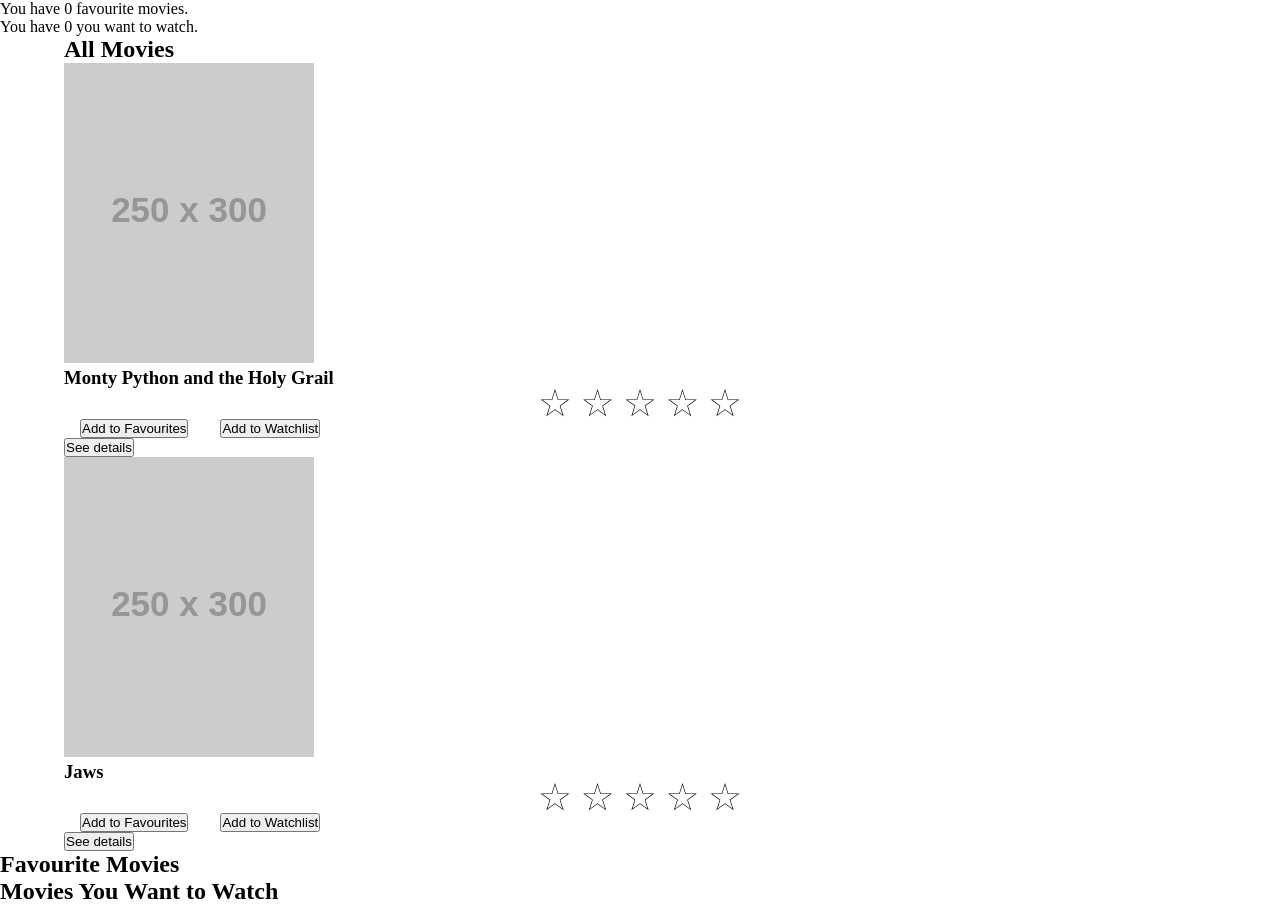
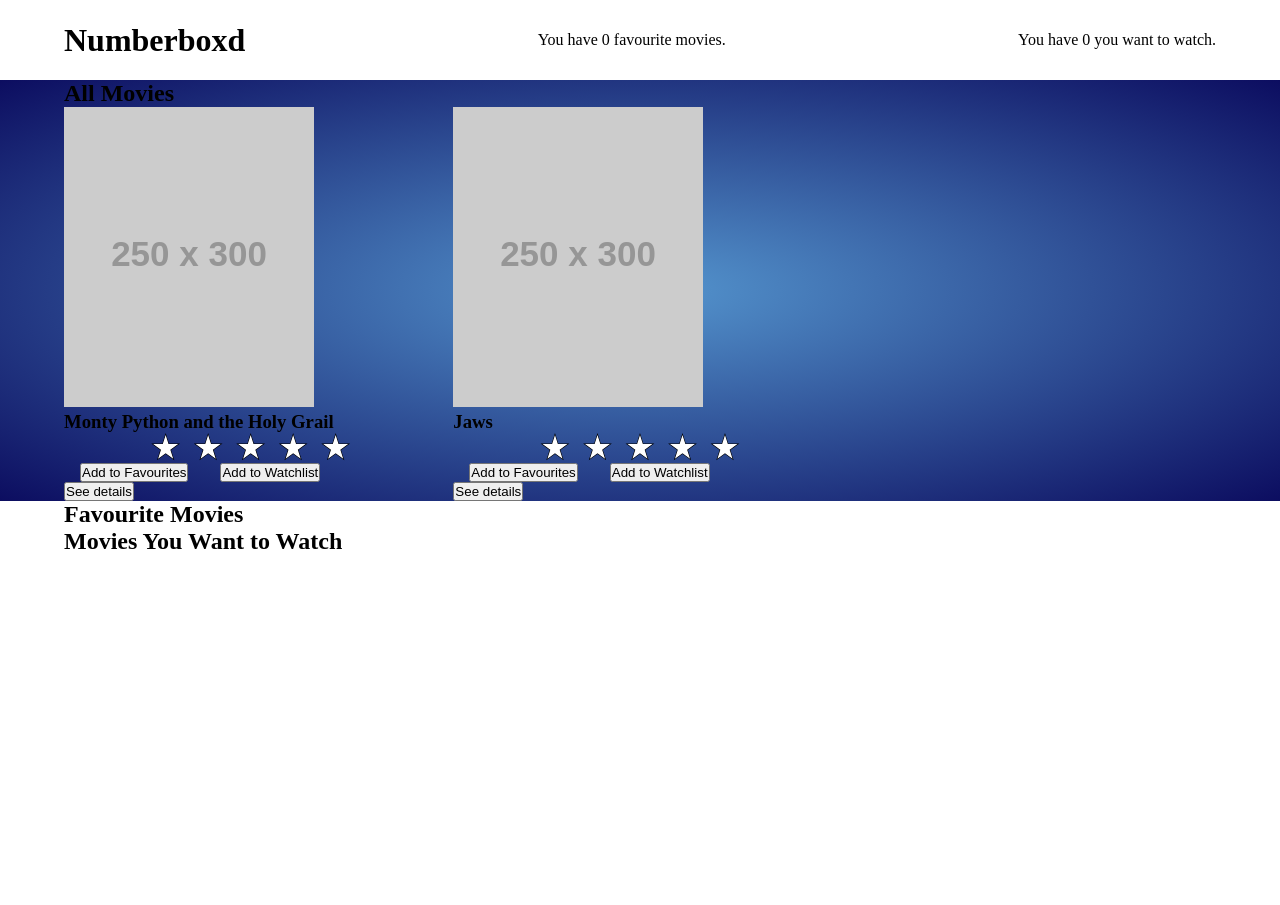
Before and after one commit to Jonathan1144764/movie-app, a Vue app: page / in a window 1280 px wide. After the commit the page ends 800 px from the top, so only its background shows below. Built offline with nearby package versions, Linux system fonts and the light colour scheme.

Commit message:
Added grid and bgcolor to movie list

```diff
--- a/src/App.vue
+++ b/src/App.vue
@@ -1,6 +1,14 @@
 <template>
-  <p>You have {{ moviesFavourited }} favourite movies.</p>
-  <p>You have {{ moviesToWatch }} you want to watch.</p>
+  <header>
+    <div class="container">
+      <div class="header-flex">
+        <h1>Numberboxd</h1>
+        <p>You have {{ moviesFavourited }} favourite movies.</p>
+        <p>You have {{ moviesToWatch }} you want to watch.</p>
+      </div>
+    </div>
+  </header>
+
   <MovieList
     :movies="movies"
     @addToWatchlist="addToWatchlist"
@@ -141,6 +149,23 @@
   margin: auto;
 }
 
+.header-flex {
+  height: 10vh;
+  display: flex;
+  justify-content: space-between;
+  align-items: center;
+}
+
+.movie-list-all {
+  background: radial-gradient(#5495ce, #0c0d60);
+}
+
+.movie-list-grid {
+  display: grid;
+  grid-template-columns: repeat(auto-fill, minmax(300px, 1fr));
+  grid-gap: 1rem;
+}
+
 // #app {
 //   font-family: Avenir, Helvetica, Arial, sans-serif;
 //   -webkit-font-smoothing: antialiased;
--- a/src/components/MovieFavouriteList.vue
+++ b/src/components/MovieFavouriteList.vue
@@ -1,4 +1,6 @@
 <template>
+  <section class="favourite-movies-list">
+    <div class="container">
       <h2>Favourite Movies</h2>
       <div class="favourite-movie-list">
         <MovieItem
@@ -11,6 +13,8 @@
           @addRating="addRating"
         ></MovieItem>
       </div>
+    </div>
+  </section>
 </template>
 
 <script>
--- a/src/components/MovieWatchlist.vue
+++ b/src/components/MovieWatchlist.vue
@@ -1,4 +1,6 @@
 <template>
+  <section class="movies-to-watch-list">
+    <div class="container">
       <h2>Movies You Want to Watch</h2>
       <div class="to-watch-movie-list">
         <MovieItem
@@ -11,6 +13,8 @@
           @addRating="addRating"
         ></MovieItem>
       </div>
+    </div>
+  </section>
 </template>
 
 <script>
```
Lines whose indentation alone changed are shown as unchanged.
